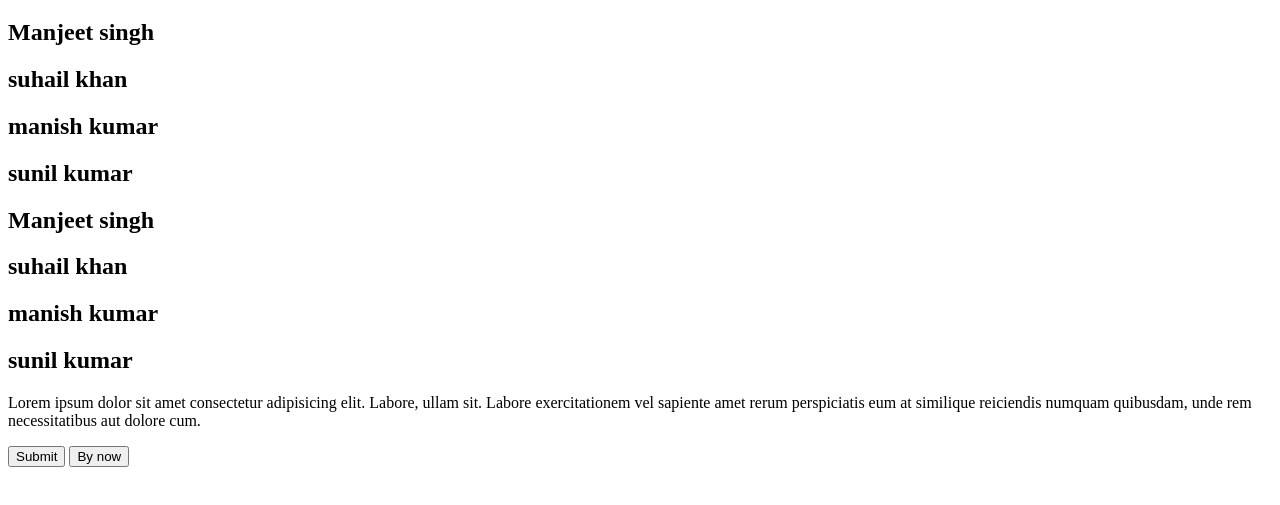
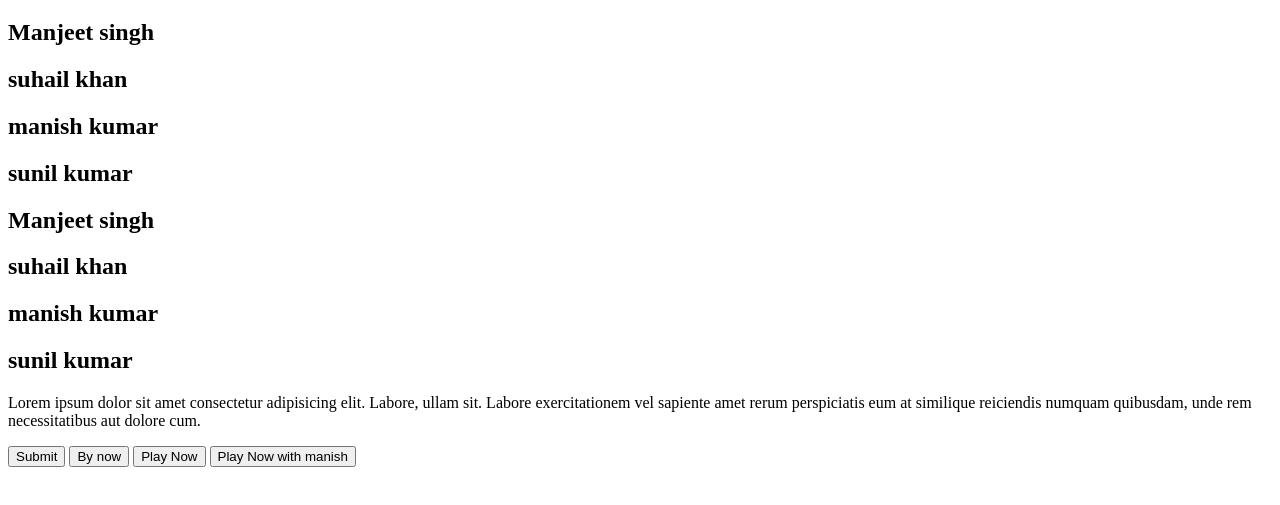
Before and after one commit to sunilkumar9898/github_collaburation, a plain HTML site: page index.html in a window 1280 px wide. Shown: the part 61-566 px from the top of the page. Drawn offline with Linux system fonts and the light colour scheme.

Commit message:
setup project

```diff
--- a/index.html
+++ b/index.html
@@ -19,5 +19,7 @@
     <p>Lorem ipsum dolor sit amet consectetur adipisicing elit. Labore, ullam sit. Labore exercitationem vel sapiente amet rerum perspiciatis eum at similique reiciendis numquam quibusdam, unde rem necessitatibus aut dolore cum.</p>
     <button>Submit</button>
     <button>By now</button>
+    <button>Play Now</button>
+    <button>Play Now with manish</button>
 </div>
 </html>
```
